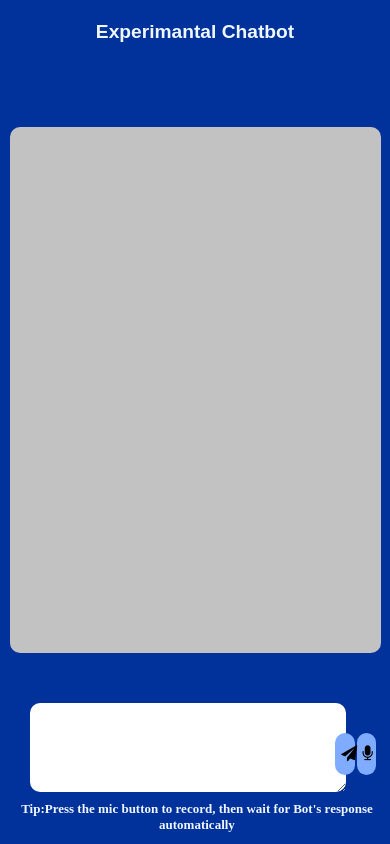
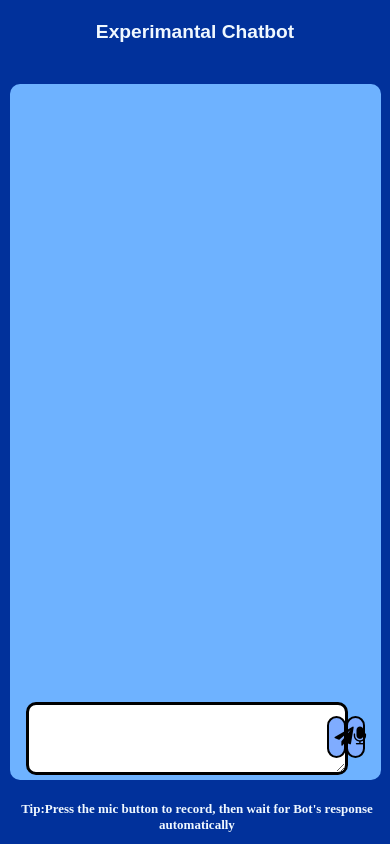
Before and after one commit to SaiFUllaH-KhaN1/flaskLLMEXP, a Flask app: template templates/index.html in a window 390 px wide. Run offline with Flask 3, Linux system fonts and the light colour scheme; the template is opened without the code that fills it, so the values that code supplies are empty.

Commit message:
Update main.css

```diff
--- a/static/css/main.css
+++ b/static/css/main.css
@@ -6,20 +6,21 @@ form {
     flex-direction:row;
     align-items:self-end;
 }
-p{color: rgb(0, 0, 0); font-family: cursive;font-size: 1.2em; margin: 10px;}
+p{color: rgb(0, 0, 0); font-family: 'Times New Roman';font-size: 1.3em; margin: 10px;}
 #p2{color: red; background-color:aliceblue;text-align: center;top: 50%; left: 50%;}
 h1{color: aliceblue; font-size: larger; align-items: center;font-family:Arial;}
 h2{position: fixed; bottom: 0; right: 4%;color: aliceblue; font-size: medium; align-items: center;}
 
 #chat-container{position: fixed; top: 8%;border: 2px black; border-radius: 10px;
-margin-bottom: 10px ; width: 60%;height: 60%; overflow-y:auto; padding: 10px; font-family: cursive;text-align: center;
-background-color: rgb(194, 194, 194); font-size: 1.2em;}
+margin-bottom: 10px ; width: 60%;height: 75%; overflow-y:auto; padding: 10px; font-family: 'Times New Roman';text-align: justify;
+background-color: rgb(110, 178, 255); font-size: 1.3em;}
 
 textarea{position: fixed;
-bottom: 15%; left:19%;
-margin-bottom: 10px ; width: 50%;height: 5%;margin: 10px;border: none; border-radius: 10px;font-family: cursive;text-align: center;
-font-size: 1.2em;}
-textarea:focus{border: solid 3px gold; outline: none;}
+bottom: 14.5%; left:19%;
+margin-bottom: 10px ; width: 50%;height: 5%;margin: 10px;border: solid 3px black; border-radius: 10px;font-family: 'Times New Roman';text-align: center;
+font-size: 1.3em;}
+textarea:focus{border: solid 3px rgb(236, 201, 0); outline: none;}
+
 #generate,
 #record {
     position: fixed;
@@ -27,42 +28,42 @@ textarea:focus{border: solid 3px gold; outline: none;}
     width: 50%;
     height: 5%;
     margin: 10px;
-    border: none;
+    border: solid 2px black;
     border-radius: 10px;
-    font-family: cursive;
+    font-family: 'Times New Roman';
     text-align: center;
-    font-size: 1em;
+    font-size: 1.2em;
 }
 
-#generate{right: 24%;background-color: rgb(127, 172, 255);color: rgb(0, 0, 0);width: 5%;}
+#generate{right: 23.6%;background-color: rgb(127, 172, 255);color: rgb(0, 0, 0);width: 5%;}
 #generate:hover{background-color:gold ; color:rgb(0, 0, 0);cursor: pointer; }
-#record{right: 19%; background-color: rgb(127, 172, 255);color: rgb(0, 0, 0);width: 5%;}
+#record{right: 18.7%; background-color: rgb(127, 172, 255);color: rgb(0, 0, 0);width: 5%;}
 #record:hover{background-color:gold ; color:rgb(0, 0, 0);cursor: pointer; }
 
 /* Media Query for smaller screens */
 @media only screen and (max-width: 1000px) {
     #chat-container {
         width: 90%;
-        height: 60%;
-        top: 15%;
+        height: 80%;
+        top: 10%;
     }
 
     textarea {
-        left: 5%;
+        left: 4%;
         width: 80%;
-        height: 10%;
-        bottom: 5%;
+        height: 7.5%;
+        bottom: 7%;
     }
 
     #generate{
-        right: 6.5%;
+        right: 8.7%;
         width: 5%;
-        bottom: 7%;
+        bottom: 9%;
     }
     #record {
-        right: 1%;
+        right: 3.8%;
         width: 5%;
-        bottom: 7%;
+        bottom: 9%;
     }
     h2 {
     position: fixed;
```
